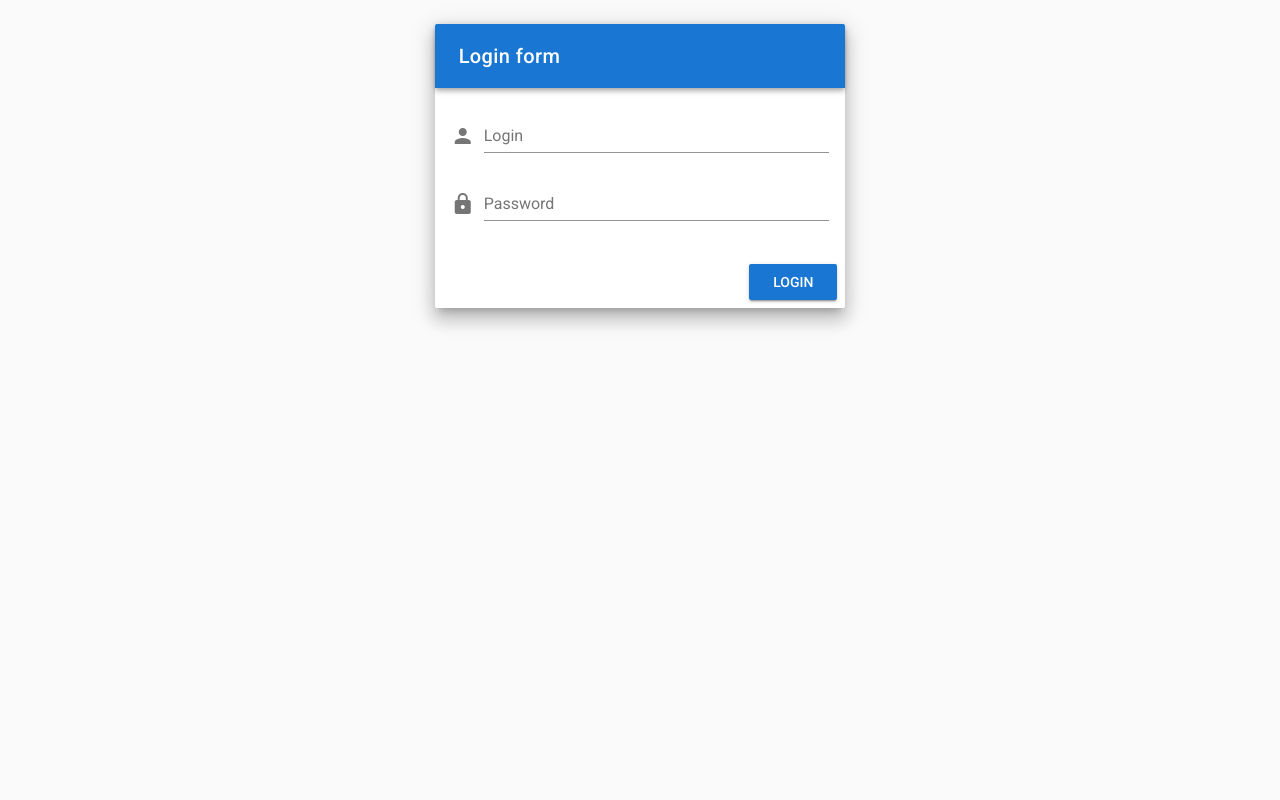
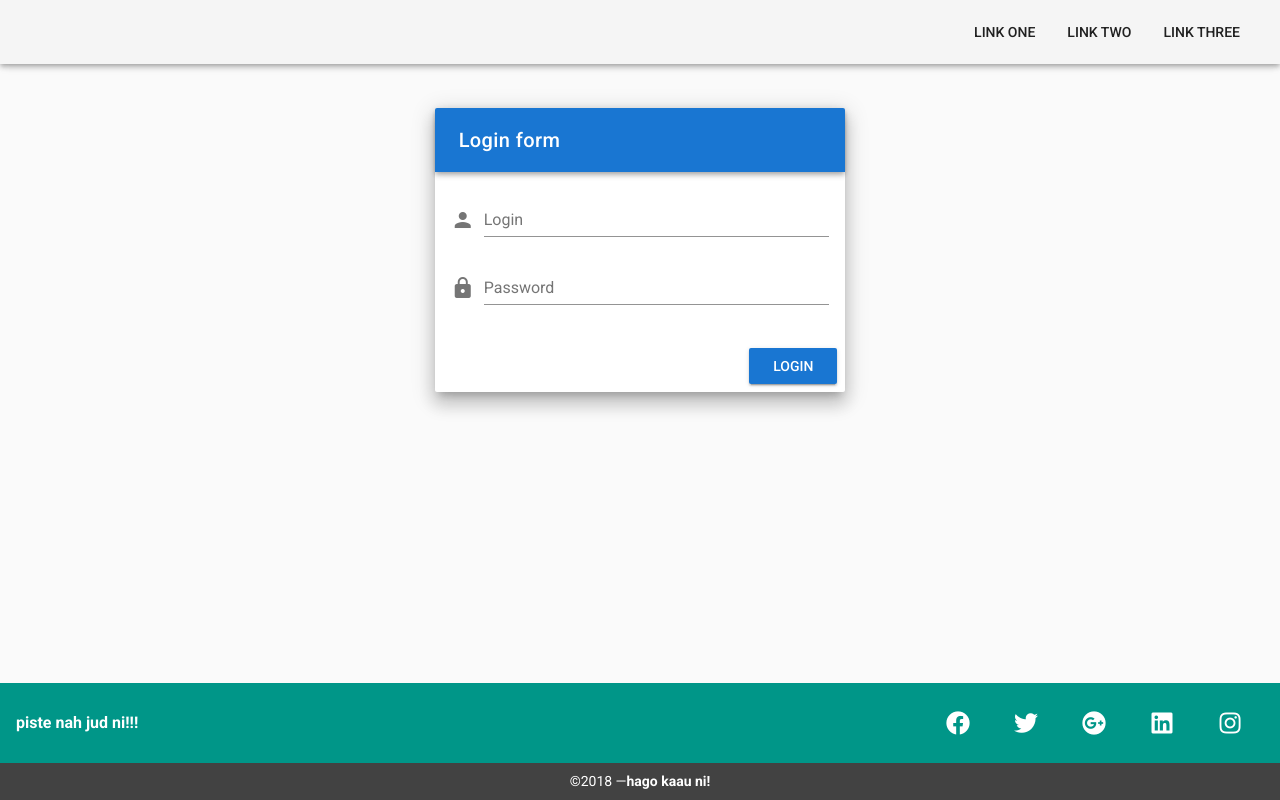
Before and after one commit to Damiel31/goThesis, a Vue app: page /#/ in a window 1280 px wide. Built offline with nearby package versions, Linux system fonts and the light colour scheme.

Commit message:
done make component dynamic

```diff
--- a/src/components/login.vue
+++ b/src/components/login.vue
@@ -1,5 +1,7 @@
 <template>
+
   <v-app id="inspire">
+    <appheader></appheader>
     <v-content>
       <v-container fluid fill-height>
         <v-layout justify-center>
@@ -24,14 +26,28 @@
           </v-flex>
         </v-layout>
       </v-container>
+
     </v-content>
+  <appfooter></appfooter>
   </v-app>
+
+
+
 </template>
 
 <script>
+  import Vue from 'vue'
+  import header from './staticComp/header.vue'
+  import footer from './staticComp/footer.vue'
+
+  Vue.component('appheader', header);
+  Vue.component('appfooter', footer);
+
+
   export default {
     data: () => ({
       drawer: null
+
     }),
     props: {
       source: String
--- a/src/components/staticComp/footer.vue
+++ b/src/components/staticComp/footer.vue
@@ -1,5 +1,4 @@
 <template>
-
 <v-footer
     dark
     height="auto"
@@ -30,7 +29,6 @@
       </v-card-actions>
     </v-card>
   </v-footer>
-
 </template>
 
 <script>
```
Also changed, not shown: src/components/staticComp/header.vue (indentation only). Lines whose indentation alone changed are shown as unchanged.
